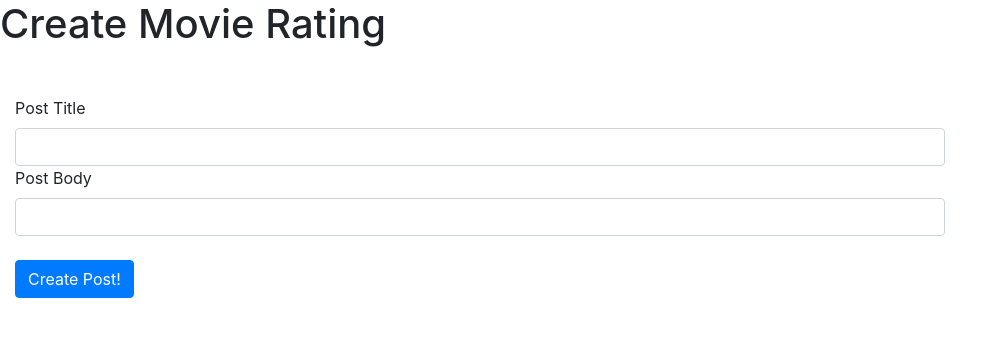
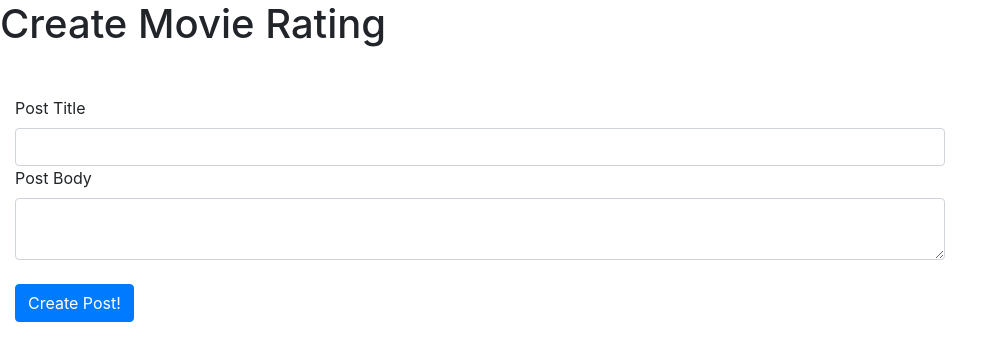
Before and after one commit to ptdeegan/burn-book-online, a Flask app: template templates/create_posts_form.html in a window 1280 px wide. Shown: the part 70-431 px from the top of the page, without its empty margins (0-1006 px from the left). Run offline with Flask 3, Linux system fonts and the light colour scheme; the template is opened without the code that fills it, so the values that code supplies are empty.

Commit message:
small edits

```diff
--- a/templates/create_posts_form.html
+++ b/templates/create_posts_form.html
@@ -10,7 +10,7 @@
         </div>
         <div class="col-sm-9">
             <label for="body" class="form-label">Post Body</label>
-            <input type="text" name="body" id="body" class="form-control" autocomplete="off" required>
+            <textarea name="body" id="body" class="form-control" autocomplete="off" required></textarea>
         </div> <br/>
         <div class="col-sm-9">
         <button type="submit" class="btn btn-primary">Create Post!</button>
```
